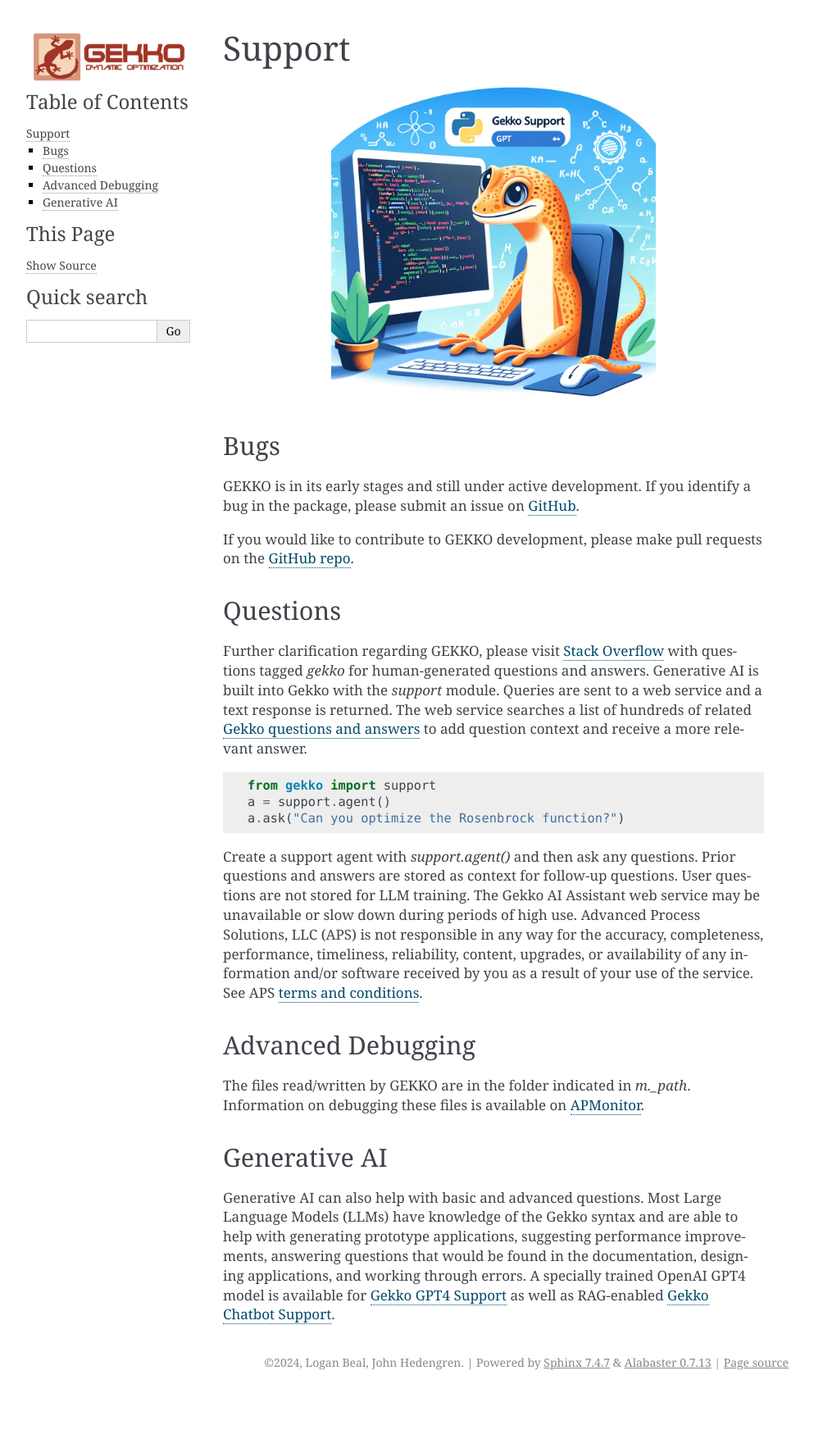
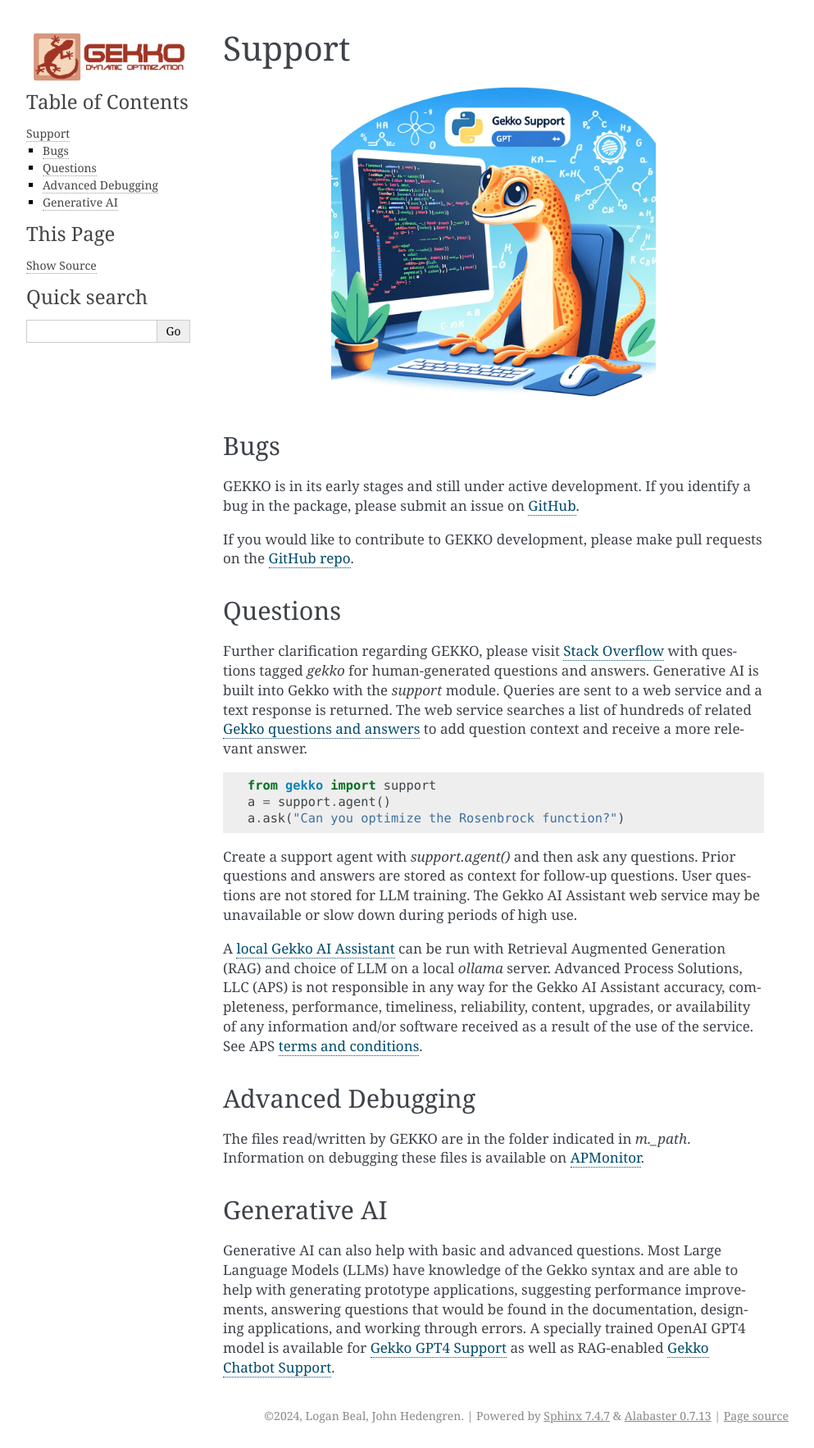
Before and after one commit to BYU-PRISM/GEKKO, a Sphinx documentation site: the page built from docs/support.rst, in a window 1280 px wide. Shown: the whole page at 82% size, without its empty margins (148-1141 px from the left). Built offline with Sphinx 7.4.7, drawn with Linux system fonts in a browser that asks for light colours; before the commit the page ends 1701 px from its top, so only the background shows below that.

Commit message:
Update support.rst

```diff
--- a/docs/support.rst
+++ b/docs/support.rst
@@ -25,7 +25,9 @@
 	a = support.agent()
 	a.ask("Can you optimize the Rosenbrock function?")
 
-Create a support agent with `support.agent()` and then ask any questions. Prior questions and answers are stored as context for follow-up questions. User questions are not stored for LLM training. The Gekko AI Assistant web service may be unavailable or slow down during periods of high use. Advanced Process Solutions, LLC (APS) is not responsible in any way for the accuracy, completeness, performance, timeliness, reliability, content, upgrades, or availability of any information and/or software received by you as a result of your use of the service. See APS `terms and conditions <https://apmonitor.com/wiki/index.php/Main/TermsConditions>`_.
+Create a support agent with `support.agent()` and then ask any questions. Prior questions and answers are stored as context for follow-up questions. User questions are not stored for LLM training. The Gekko AI Assistant web service may be unavailable or slow down during periods of high use.
+
+A `local Gekko AI Assistant <https://apmonitor.com/dde/index.php/Main/RAGLargeLanguageModel>`_ can be run with Retrieval Augmented Generation (RAG) and choice of LLM on a local `ollama` server. Advanced Process Solutions, LLC (APS) is not responsible in any way for the Gekko AI Assistant accuracy, completeness, performance, timeliness, reliability, content, upgrades, or availability of any information and/or software received as a result of the use of the service. See APS `terms and conditions <https://apmonitor.com/wiki/index.php/Main/TermsConditions>`_.
 
 Advanced Debugging
 ------------------
```
